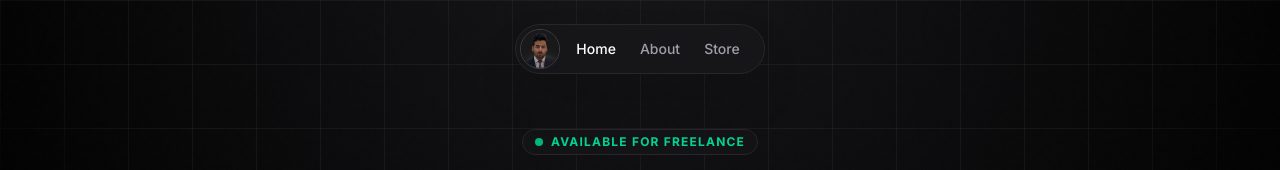
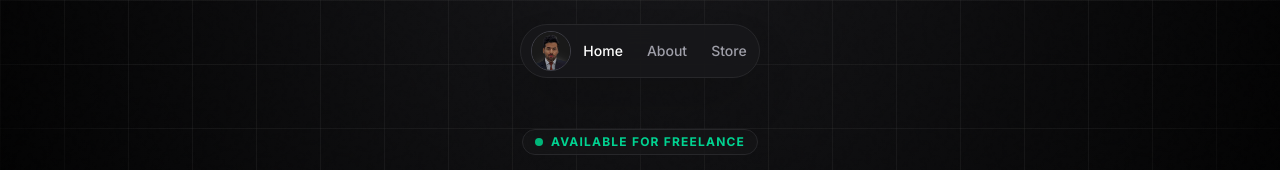
Before and after one commit to Shahmeerdv/personal-portfolio, a Next.js app: page / in a window 1280 px wide. Shown: the top 170 px of the page. Built offline with nearby package versions, Linux system fonts and the light colour scheme; no server answers; the database is empty.

Commit message:
padding adjust

```diff
--- a/src/components/Navbar.tsx
+++ b/src/components/Navbar.tsx
@@ -8,27 +8,28 @@ export default function Navbar() {
 
   return (
     <nav className="fixed top-6 left-0 right-0 z-50 flex justify-center">
-      <div className="flex items-center pl-1 pr-6 py-1 bg-zinc-900/80 backdrop-blur-md border border-zinc-800 rounded-full shadow-2xl">
+      {/* FIXED PADDING HERE:
+         - Changed 'pl-1' to 'pl-2' (gives profile pic a tiny bit of breathing room)
+         - Changed 'pr-6' to 'pr-4' (tightens the right side so it doesn't look empty)
+      */}
+      <div className="flex items-center pl-2.5 pr-3 py-1.5 bg-zinc-900/80 backdrop-blur-md border border-zinc-800 rounded-full shadow-2xl">
 
         {/* --- PROFILE ICON --- */}
         <Link
           href="/"
-          // 1. Added 'flex' so it holds its shape perfectly
-          // 2. Removed 'mr-2' (we will use the parent gap for spacing instead)
           className="relative flex shrink-0 w-10 h-10 rounded-full overflow-hidden border border-zinc-700 hover:border-emerald-400 transition-colors group"
         >
           <Image
             src="/profile3.png"
             alt="Profile"
             fill
-            // 3. CHANGED to 'object-[50%_35%]' to pull the image down slightly so your head isn't cut off
             className="object-cover object-[50%_35%] group-hover:scale-105 transition-transform duration-300"
           />
         </Link>
 
         {/* --- NAVIGATION LINKS --- */}
-        {/* 4. Removed the extra <div> wrapper. Now flex gap handles consistent spacing. */}
-        <div className="flex items-center gap-6 ml-4">
+        {/* Adjusted ml-3 (was ml-4) to tighten the gap between profile and text slightly */}
+        <div className="flex items-center gap-6 ml-3">
           <Link
             href="/"
             className={`text-sm font-medium transition-colors ${
```
